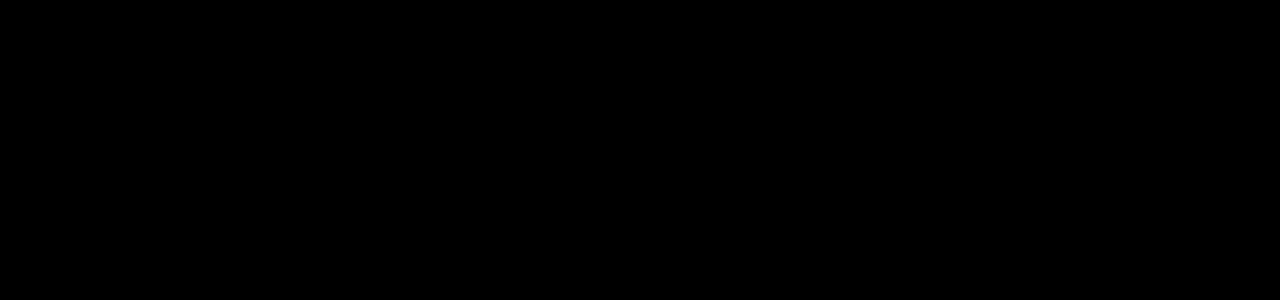
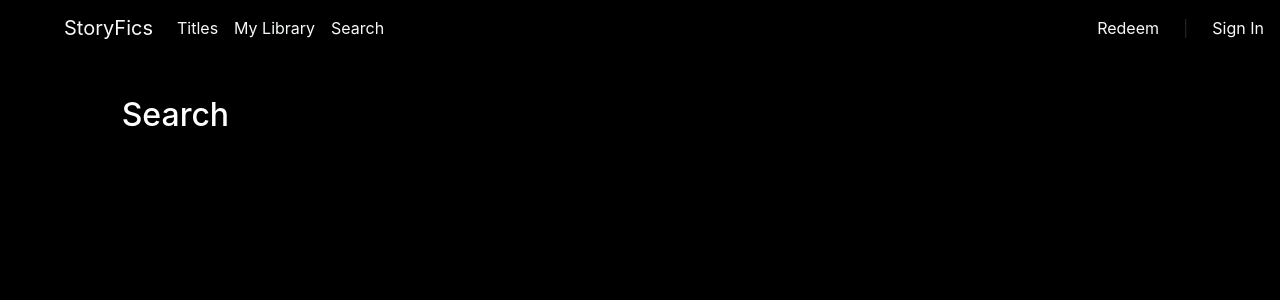
Before and after one commit to erlinh/VisualNovel, a React (Create React App) app in the folder client/: page /search in a window 1280 px wide. Shown: the top 300 px of the page. Built offline with nearby package versions, Linux system fonts and the light colour scheme.

Commit message:
Move Navbar to App, change to router's Links, basic Search page, clean up after merge

```diff
--- a/client/src/App.js
+++ b/client/src/App.js
@@ -1,16 +1,20 @@
 import React from 'react';
 import { BrowserRouter, Switch, Route } from 'react-router-dom';
+import Navbar from './components/NavBar/Navbar';
 import DetailsPage from './pages/DetailsPage';
 import LandingPage from './pages/LandingPage';
+import SearchPage from './pages/SearchPage';
 
 function App() {
 
   return (
     <BrowserRouter>
       <div className='App'>
+      <Navbar/>
         <Switch>
           <Route exact path='/' component={LandingPage} />
           <Route path='/stories/:slug' component={DetailsPage} />
+          <Route path='/search' component={SearchPage} />
         </Switch>
       </div>
     </BrowserRouter>
--- a/client/src/components/NavBar/Navbar.js
+++ b/client/src/components/NavBar/Navbar.js
@@ -1,12 +1,11 @@
 import React, { useState } from 'react';
+import { Link } from 'react-router-dom';
 import {
   Collapse,
   Navbar,
   NavbarToggler,
-  NavbarBrand,
   Nav,
   NavItem,
-  NavLink,
   NavbarText
 } from 'reactstrap';
 
@@ -18,15 +17,18 @@
   return (
     <div>
       <Navbar className="fixed-top" style={{backgroundColor:'black'}} light expand="md">
-        <NavbarBrand className="text-light pl-5" href="/">StoryFics</NavbarBrand>
+        <Link className="text-light navbar-brand pl-5" to="/">StoryFics</Link>
         <NavbarToggler style={{backgroundColor:'#1e272e'}} onClick={toggle} />
         <Collapse isOpen={isOpen} navbar>
           <Nav className="mr-auto" navbar>
             <NavItem>
-              <NavLink className="text-light" href="#">Titles</NavLink>
+              <Link className="text-light nav-link" to="/">Titles</Link>
             </NavItem>
             <NavItem>
-              <NavLink className="text-light" href="#">My Library</NavLink>
+              <Link className="text-light nav-link" to="/">My Library</Link>
+            </NavItem>
+            <NavItem>
+              <Link className="text-light nav-link" to="/search">Search</Link>
             </NavItem>
           </Nav>
           <NavbarText className="text-light pr-4">Redeem</NavbarText>
--- a/client/src/pages/LandingPage.js
+++ b/client/src/pages/LandingPage.js
@@ -1,15 +1,12 @@
 import React from 'react';
-import NavBar from '../components/NavBar/NavBar';
 import HeroBanner from '../components/HeroBanner/HeroBanner';
 import BrowsingGrid from '../components/BrowsingGrid/BrowsingGrid';
-import Navbar from '../components/NavBar/Navbar';
 import { Jumbotron } from 'reactstrap';
 import './LandingPage.css';
 
 export default function LandingPage() {
   return (
     <div className="container col-lg-10">
-      <Navbar/>
       <Jumbotron>
         {/* <h1>This is the landing page. Includes all the components that belong to the landing page.</h1> */}
         <HeroBanner name={'Reader'}/>
--- /dev/null
+++ b/client/src/pages/SearchPage.js
@@ -0,0 +1,9 @@
+import React from 'react';
+
+export default function SearchPage() {
+    return (
+        <div className="container col-lg-10 mt-5 pt-5">
+            <h2>Search</h2>
+        </div>
+    )
+}
```
Also changed, not shown: 1 other file (tests, documents, lock files or other folders).
